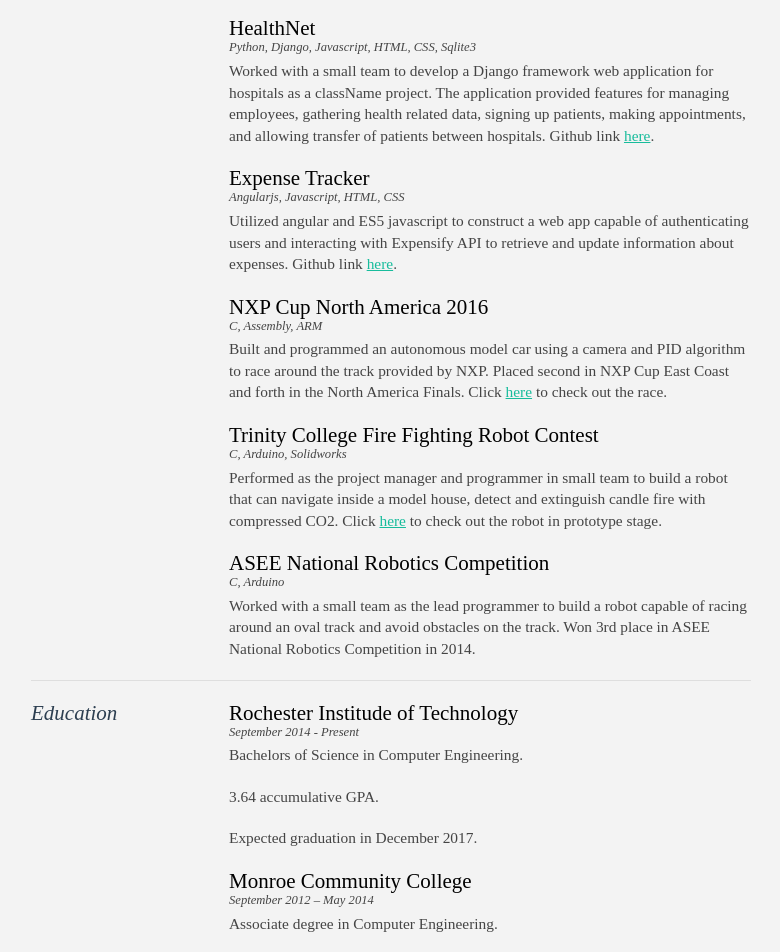
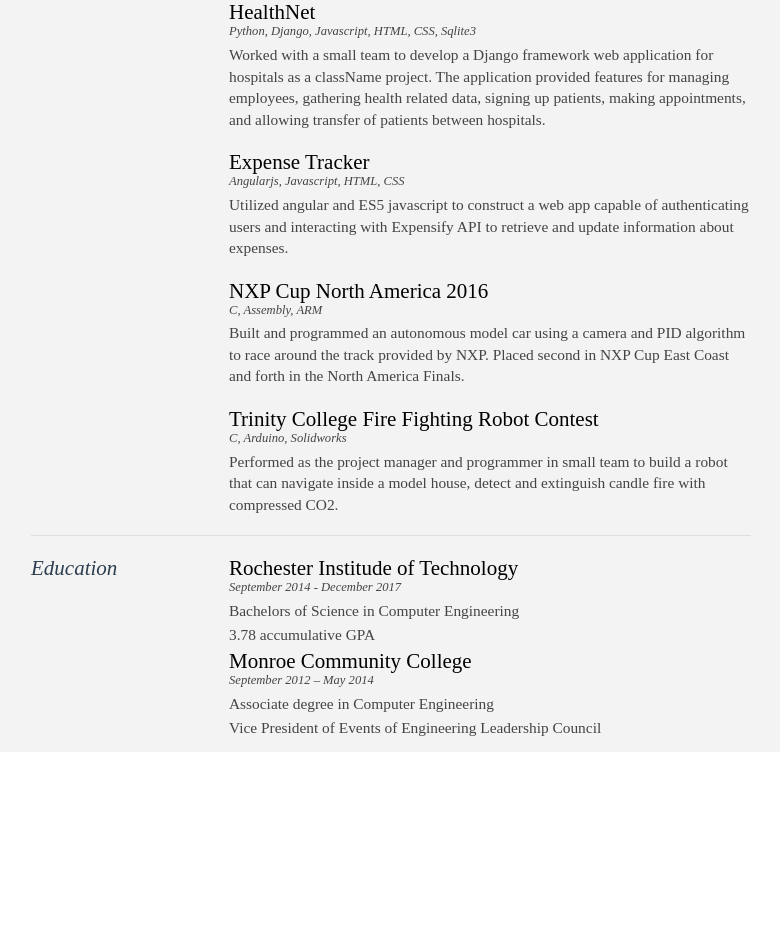
Before and after one commit to kaiwen2times/webpack4-react-starter-kit, a React app: page / in a window 1280 px wide. Shown: the part 1500-2452 px from the top of the page, without its empty margins (249-1029 px from the left). After the commit the page ends 2282 px from the top, so only its background shows below. Built offline with nearby package versions, Linux system fonts and the light colour scheme; a web font is replaced by a local one.

Commit message:
Finish refactoring resume page

```diff
--- /dev/null
+++ b/src/js/Education.js
@@ -0,0 +1,30 @@
+import React, { Component } from 'react';
+import PropTypes from 'prop-types';
+
+class Education extends Component {
+  render() {
+    return (
+      <section>
+        <div className="sectionTitle">
+          <h1>{this.props.data.title}</h1>
+        </div>
+        <div className="sectionContent">
+          {this.props.data.schools.map((school, index) => (
+            <article key={index}>
+              <h2>{school.name}</h2>
+              <p className="subDetails">{school.year}</p>
+              {school.points.map((point, index) => (
+                <p key={index} className="schoolDetails">{point}</p>
+              ))}
+            </article>
+          ))}
+        </div>
+        <div className="clear"></div>
+      </section>
+    )
+  }
+}
+Education.propTypes = {
+  data: PropTypes.object
+}
+export default Education;
--- a/src/js/Home.js
+++ b/src/js/Home.js
@@ -1,15 +1,11 @@
 import React, { Component } from 'react';
 import Resume from './Resume';
-import Header from './Header';
-import Footer from './Footer';
 
 class Home extends Component {
   render() {
     return (
       <div>
-        <Header />
         <Resume />
-        <Footer />
       </div>
     )
   }
--- /dev/null
+++ b/src/js/Projects.js
@@ -0,0 +1,30 @@
+import React, { Component } from 'react';
+import PropTypes from 'prop-types';
+
+class Projects extends Component {
+  render() {
+    return (
+      <section>
+        <div className="sectionTitle">
+          <h1>{this.props.data.title}</h1>
+        </div>
+        <div className="sectionContent">
+          {this.props.data.projects.map((project, index) =>(
+            <article key={index}>
+            <h2>
+              <a className="subLink" href={project.link}>{project.name}</a>
+            </h2>
+              <p className="subDetails">{project.subDetails}</p>
+              <p>{project.description}</p>
+            </article>
+          ))}
+        </div>
+        <div className="clear"></div>
+      </section>
+    )
+  }
+}
+Projects.propTypes = {
+  data: PropTypes.object
+}
+export default Projects;
--- a/src/js/Resume.js
+++ b/src/js/Resume.js
@@ -11,6 +11,12 @@
 // experience
 import Experience from './Experience';
 import experienceData from './../json/experience.json'
+// projects
+import Projects from './Projects';
+import projectsData from './../json/projects.json'
+// education
+import Education from './Education';
+import educationData from './../json/education.json'
 
 class Resume extends Component {
   render() {
@@ -21,75 +27,8 @@
           <Summary data={summaryData} />
           <Skills data={skillsData} />
           <Experience data={experienceData} />
-
-          <section>
-            <div className="sectionTitle">
-              <h1>Projects</h1>
-            </div>
-
-            <div className="sectionContent">
-              <article>
-                <h2>Voice</h2>
-                <p className="subDetails">React, Node, MongoDB, Webpack, Speech-to-text</p>
-                <p>The goal of the project is to develop a real-time speech-to-text service that automates the process of live captioning in classNameroom for hard of hearing students. The tech stack employs react with node express as web services and a mongo database to store notes. Speech-to-text process is done by IBM Watson through its web API. The app enables users to choose a className to tune in and experience live captioning from the browser. Check out progress of the project <a className="subLink" href="http://www.dablr.co">here</a>.</p>
-              </article>
-
-              <article>
-                <h2>HealthNet</h2>
-                <p className="subDetails">Python, Django, Javascript, HTML, CSS, Sqlite3</p>
-                <p>Worked with a small team to develop a Django framework web application for hospitals as a className project. The application provided features for managing employees, gathering health related data, signing up patients, making appointments, and allowing transfer of patients between hospitals. Github link <a className="subLink" href="https://github.com/kaiwen2times/healthnet">here</a>.</p>
-              </article>
-
-              <article>
-                <h2>Expense Tracker</h2>
-                <p className="subDetails">Angularjs, Javascript, HTML, CSS</p>
-                <p>Utilized angular and ES5 javascript to construct a web app capable of authenticating users and interacting with Expensify API to retrieve and update information about expenses. Github link <a className="subLink" href="https://github.com/kaiwen2times/expense-tracker">here</a>.</p>
-              </article>
-
-              <article>
-                <h2>NXP Cup North America 2016</h2>
-                <p className="subDetails">C, Assembly, ARM</p>
-                <p>Built and programmed an autonomous model car using a camera and PID algorithm to race around the track provided by NXP. Placed second in NXP Cup East Coast and forth in the North America Finals. Click <a className="subLink" href="https://www.youtube.com/watch?v=6mLF0HtRhHY">here</a> to check out the race.</p>
-              </article>
-
-              <article>
-                <h2>Trinity College Fire Fighting Robot Contest</h2>
-                <p className="subDetails">C, Arduino, Solidworks</p>
-                <p>Performed as the project manager and programmer in small team to build a robot that can navigate inside a model house, detect and extinguish candle fire with compressed CO2. Click <a className="subLink" href="https://www.youtube.com/watch?v=08yEyLyxS3c">here</a> to check out the robot in prototype stage.</p>
-              </article>
-
-              <article>
-                <h2>ASEE National Robotics Competition</h2>
-                <p className="subDetails">C, Arduino</p>
-                <p>Worked with a small team as the lead programmer to build a robot capable of racing around an oval track and avoid obstacles on the track. Won 3rd place in ASEE National Robotics Competition in 2014.</p>
-              </article>
-            </div>
-            <div className="clear"></div>
-          </section>
-
-          <section>
-            <div className="sectionTitle">
-              <h1>Education</h1>
-            </div>
-
-            <div className="sectionContent">
-              <article>
-                <h2>Rochester Institude of Technology</h2>
-                <p className="subDetails">September 2014 - Present</p>
-                <p>Bachelors of Science in Computer Engineering.</p>
-                <p>3.64 accumulative GPA.</p>
-                <p>Expected graduation in December 2017.</p>
-              </article>
-
-              <article>
-                <h2>Monroe Community College</h2>
-                <p className="subDetails">September 2012 – May 2014</p>
-                <p>Associate degree in Computer Engineering.</p>
-                <p>Vice President of Events of Engineering Leadership Council.</p>
-              </article>
-            </div>
-            <div className="clear"></div>
-          </section>
+          <Projects data={projectsData} />
+          <Education data={educationData} />
         </div>
       </div>
     )
--- /dev/null
+++ b/src/json/education.json
@@ -0,0 +1,24 @@
+{
+  "title": "Education",
+  "schools":
+  [
+    {
+      "name": "Rochester Institude of Technology",
+      "year": "September 2014 - December 2017",
+      "points":
+      [
+        "Bachelors of Science in Computer Engineering",
+        "3.78 accumulative GPA"
+      ]
+    },
+    {
+      "name": "Monroe Community College",
+      "year": "September 2012 – May 2014",
+      "points":
+      [
+        "Associate degree in Computer Engineering",
+        "Vice President of Events of Engineering Leadership Council"
+      ]
+    }
+  ]
+}
--- /dev/null
+++ b/src/json/projects.json
@@ -0,0 +1,36 @@
+{
+  "title": "Projects",
+  "projects":
+  [
+    {
+      "name": "Voice",
+      "link": "http://www.kaiwenz.xyz",
+      "subDetails": "React, Node, MongoDB, Webpack, Speech-to-text",
+      "description": "The goal of the project is to develop a real-time speech-to-text service that automates the process of live captioning in classNameroom for hard of hearing students. The tech stack employs react with node express as web services and a mongo database to store notes. Speech-to-text process is done by IBM Watson through its web API. The app enables users to choose a className to tune in and experience live captioning from the browser."
+    },
+    {
+      "name": "HealthNet",
+      "subDetails": "Python, Django, Javascript, HTML, CSS, Sqlite3",
+      "link": "https://github.com/kaiwen2times/healthnet",
+      "description": "Worked with a small team to develop a Django framework web application for hospitals as a className project. The application provided features for managing employees, gathering health related data, signing up patients, making appointments, and allowing transfer of patients between hospitals."
+    },
+    {
+      "name": "Expense Tracker",
+      "subDetails": "Angularjs, Javascript, HTML, CSS",
+      "link": "https://github.com/kaiwen2times/expense-tracker",
+      "description": "Utilized angular and ES5 javascript to construct a web app capable of authenticating users and interacting with Expensify API to retrieve and update information about expenses."
+    },
+    {
+      "name": "NXP Cup North America 2016",
+      "subDetails": "C, Assembly, ARM",
+      "link": "https://www.youtube.com/watch?v=6mLF0HtRhHY",
+      "description": "Built and programmed an autonomous model car using a camera and PID algorithm to race around the track provided by NXP. Placed second in NXP Cup East Coast and forth in the North America Finals."
+    },
+    {
+      "name": "Trinity College Fire Fighting Robot Contest",
+      "subDetails": "C, Arduino, Solidworks",
+      "link": "https://www.youtube.com/watch?v=08yEyLyxS3c",
+      "description": "Performed as the project manager and programmer in small team to build a robot that can navigate inside a model house, detect and extinguish candle fire with compressed CO2."
+    }
+  ]
+}
--- a/src/styles/main.scss
+++ b/src/styles/main.scss
@@ -35,6 +35,13 @@
   font-size: 1.1em;
   line-height: 1.4em;
   margin-bottom: 20px;
+  color: #444;
+}
+
+p.schoolDetails {
+  font-size: 1.1em;
+  line-height: 1.4em;
+  margin-bottom: 3px;
   color: #444;
 }
 
@@ -191,6 +198,10 @@
 }
 
 a.subLink {
+  text-decoration: none;
+}
+
+a.subLink:hover {
   color: #18BC9C;
 }
 
```
